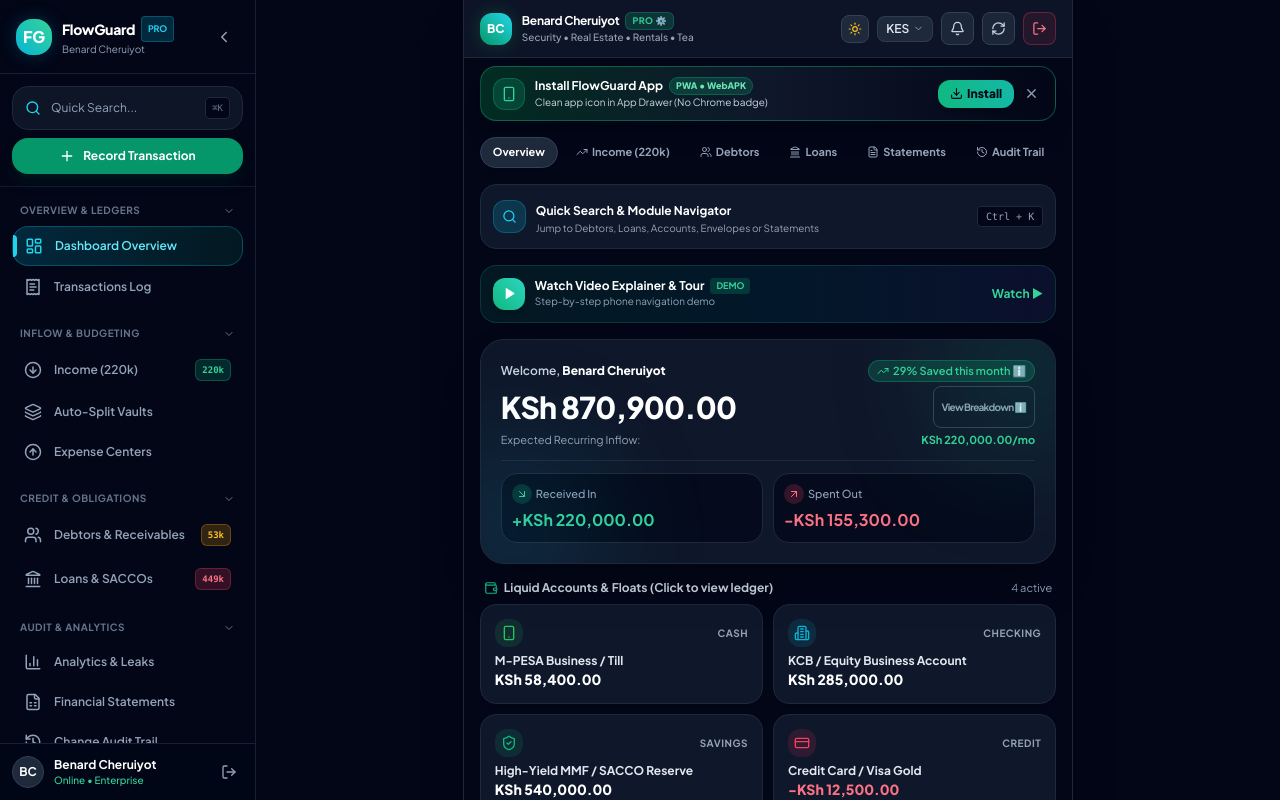
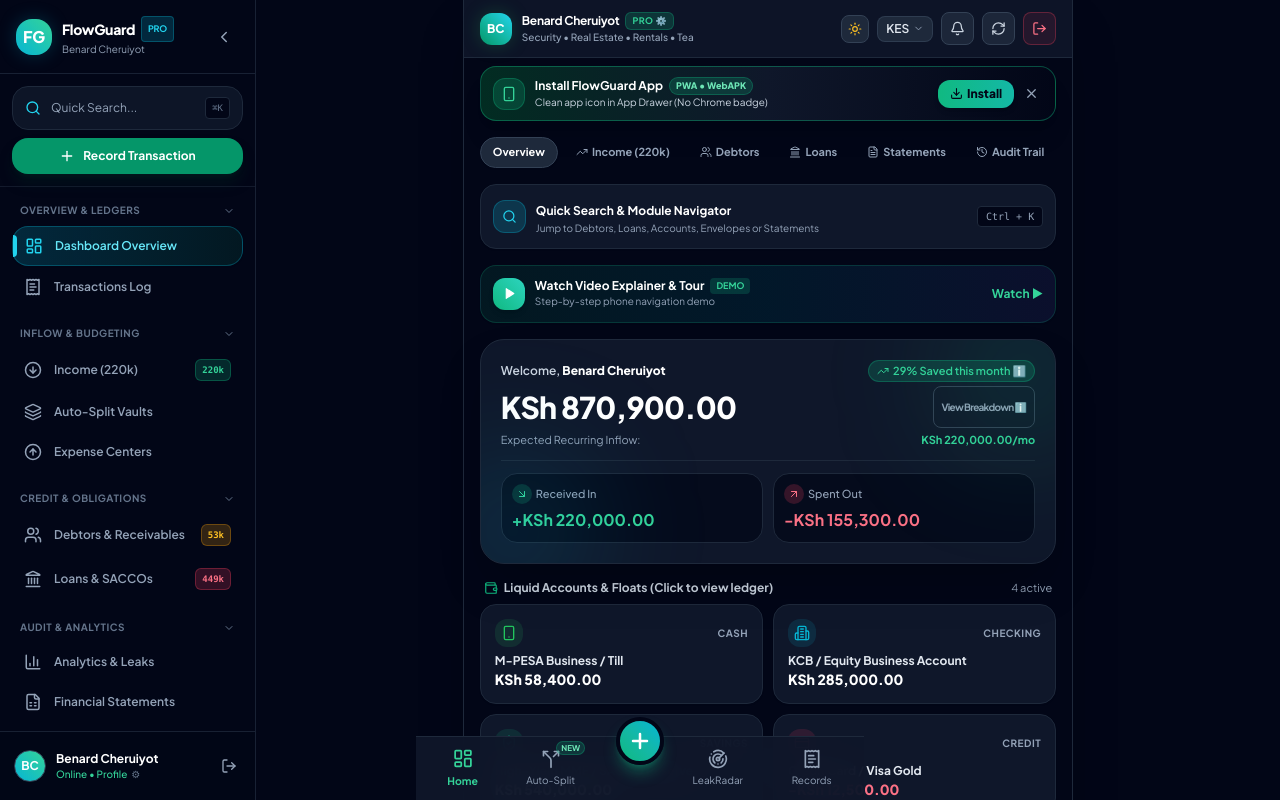
Before and after one commit to ronaldocheruiyot/flowguard-app, a React (Vite) app: page / in a window 1280 px wide. Both pictures are taken after a click on the button "Fingerprint". Shown: the top 800 px of the page. Built offline with nearby package versions, Linux system fonts and the light colour scheme.

Commit message:
feat: add user profile shortcut in left sidebar and keep middle + action button active

```diff
--- a/src/App.tsx
+++ b/src/App.tsx
@@ -26,6 +26,7 @@
 import { UndoToast } from './components/UndoToast';
 import { MobileFrame } from './components/MobileFrame';
 import { InstallAppBanner } from './components/InstallAppBanner';
+import { UserProfileModal } from './components/UserProfileModal';
 import {
   BarChart3,
   FileText,
@@ -63,7 +64,9 @@
     goBack,
     canGoBack,
     totalExpectedMonthlyIncome,
-    isSidebarCollapsed
+    isSidebarCollapsed,
+    isUserProfileModalOpen,
+    setIsUserProfileModalOpen
   } = useFinance();
 
   if (!isAuthenticated) {
@@ -214,6 +217,10 @@
           </main>
 
           {/* Global Modals & Notifications */}
+          <UserProfileModal
+            isOpen={isUserProfileModalOpen}
+            onClose={() => setIsUserProfileModalOpen(false)}
+          />
           <IncomeAllocatorModal />
           <QuickTransactionModal />
           <AccountDetailModal />
@@ -221,10 +228,8 @@
           <CommandPalette />
           <UndoToast />
 
-          {/* Mobile Bottom Navigation Bar */}
-          <div className="md:hidden">
-            <BottomNavigation />
-          </div>
+          {/* Bottom Navigation Bar with Prominent Middle + Button */}
+          <BottomNavigation />
         </MobileFrame>
       </div>
     </div>
--- a/src/components/Sidebar.tsx
+++ b/src/components/Sidebar.tsx
@@ -21,7 +21,9 @@
   ShieldCheck,
   LogOut,
   Sparkles,
-  ChevronLeft
+  ChevronLeft,
+  User,
+  UserCheck
 } from 'lucide-react';
 import { useFinance, TabType } from '../context/FinanceContext';
 
@@ -33,6 +35,7 @@
     setIsSidebarCollapsed,
     setIsAddModalOpen,
     setIsCommandPaletteOpen,
+    setIsUserProfileModalOpen,
     totalExpectedMonthlyIncome,
     totalPendingDebtReceivables,
     totalLoanDebtRemaining,
@@ -295,32 +298,48 @@
       {/* User Profile & Footer */}
       <div className="p-3 border-t border-slate-800/80 bg-slate-950/90">
         {!isSidebarCollapsed ? (
-          <div className="flex items-center justify-between">
-            <div className="flex items-center gap-2.5 min-w-0">
-              <div className="w-8 h-8 rounded-full bg-slate-800 border border-slate-700 flex items-center justify-center font-bold text-xs text-white shrink-0">
+          <div className="flex items-center justify-between gap-2">
+            <div
+              onClick={() => setIsUserProfileModalOpen(true)}
+              className="flex items-center gap-2.5 min-w-0 flex-1 p-1.5 -ml-1 rounded-2xl hover:bg-slate-900 cursor-pointer transition group"
+              title="Click to view and edit Benard Cheruiyot Profile"
+            >
+              <div className="w-8 h-8 rounded-full bg-gradient-to-tr from-cyan-500 to-emerald-400 border border-slate-700 flex items-center justify-center font-bold text-xs text-white shrink-0 group-hover:scale-105 transition">
                 {user.avatarText || 'BC'}
               </div>
               <div className="truncate">
-                <p className="text-xs font-bold text-white truncate">{user.name}</p>
-                <p className="text-[10px] text-emerald-400 font-medium">Online • Enterprise</p>
+                <p className="text-xs font-bold text-white group-hover:text-cyan-400 transition truncate">{user.name}</p>
+                <p className="text-[10px] text-emerald-400 font-medium flex items-center gap-1">
+                  <span>Online • Profile</span>
+                  <span className="text-slate-500">⚙</span>
+                </p>
               </div>
             </div>
             <button
               onClick={logout}
-              className="p-1.5 text-slate-400 hover:text-rose-400 rounded-xl hover:bg-slate-900 transition"
+              className="p-1.5 text-slate-400 hover:text-rose-400 rounded-xl hover:bg-slate-900 transition shrink-0"
               title="Lock / Logout"
             >
               <LogOut size={16} />
             </button>
           </div>
         ) : (
-          <button
-            onClick={logout}
-            className="w-full p-2 text-slate-400 hover:text-rose-400 rounded-xl hover:bg-slate-900 transition flex items-center justify-center"
-            title="Lock / Logout"
-          >
-            <LogOut size={16} />
-          </button>
+          <div className="space-y-1.5 flex flex-col items-center">
+            <button
+              onClick={() => setIsUserProfileModalOpen(true)}
+              className="w-8 h-8 rounded-full bg-gradient-to-tr from-cyan-500 to-emerald-400 border border-slate-700 flex items-center justify-center font-bold text-xs text-white hover:scale-105 transition"
+              title="Benard Cheruiyot Profile"
+            >
+              {user.avatarText || 'BC'}
+            </button>
+            <button
+              onClick={logout}
+              className="w-full p-1.5 text-slate-400 hover:text-rose-400 rounded-xl hover:bg-slate-900 transition flex items-center justify-center"
+              title="Lock / Logout"
+            >
+              <LogOut size={14} />
+            </button>
+          </div>
         )}
       </div>
     </aside>
--- a/src/context/FinanceContext.tsx
+++ b/src/context/FinanceContext.tsx
@@ -195,6 +195,8 @@
   setSelectedAccountIdForDrawer: (accId: string | null) => void;
   selectedTransactionForDetail: Transaction | null;
   setSelectedTransactionForDetail: (tx: Transaction | null) => void;
+  isUserProfileModalOpen: boolean;
+  setIsUserProfileModalOpen: (open: boolean) => void;
 
   selectedTab: TabType;
   setSelectedTab: (tab: TabType, pushToHistory?: boolean) => void;
@@ -335,6 +337,7 @@
   const [isCommandPaletteOpen, setIsCommandPaletteOpen] = useState(false);
   const [selectedAccountIdForDrawer, setSelectedAccountIdForDrawer] = useState<string | null>(null);
   const [selectedTransactionForDetail, setSelectedTransactionForDetail] = useState<Transaction | null>(null);
+  const [isUserProfileModalOpen, setIsUserProfileModalOpen] = useState(false);
 
   const [selectedTab, setSelectedTabState] = useState<TabType>('dashboard');
   const [navigationHistory, setNavigationHistory] = useState<TabType[]>([]);
@@ -1670,6 +1673,8 @@
         setSelectedAccountIdForDrawer,
         selectedTransactionForDetail,
         setSelectedTransactionForDetail,
+        isUserProfileModalOpen,
+        setIsUserProfileModalOpen,
         selectedTab,
         setSelectedTab,
         goBack,
```
